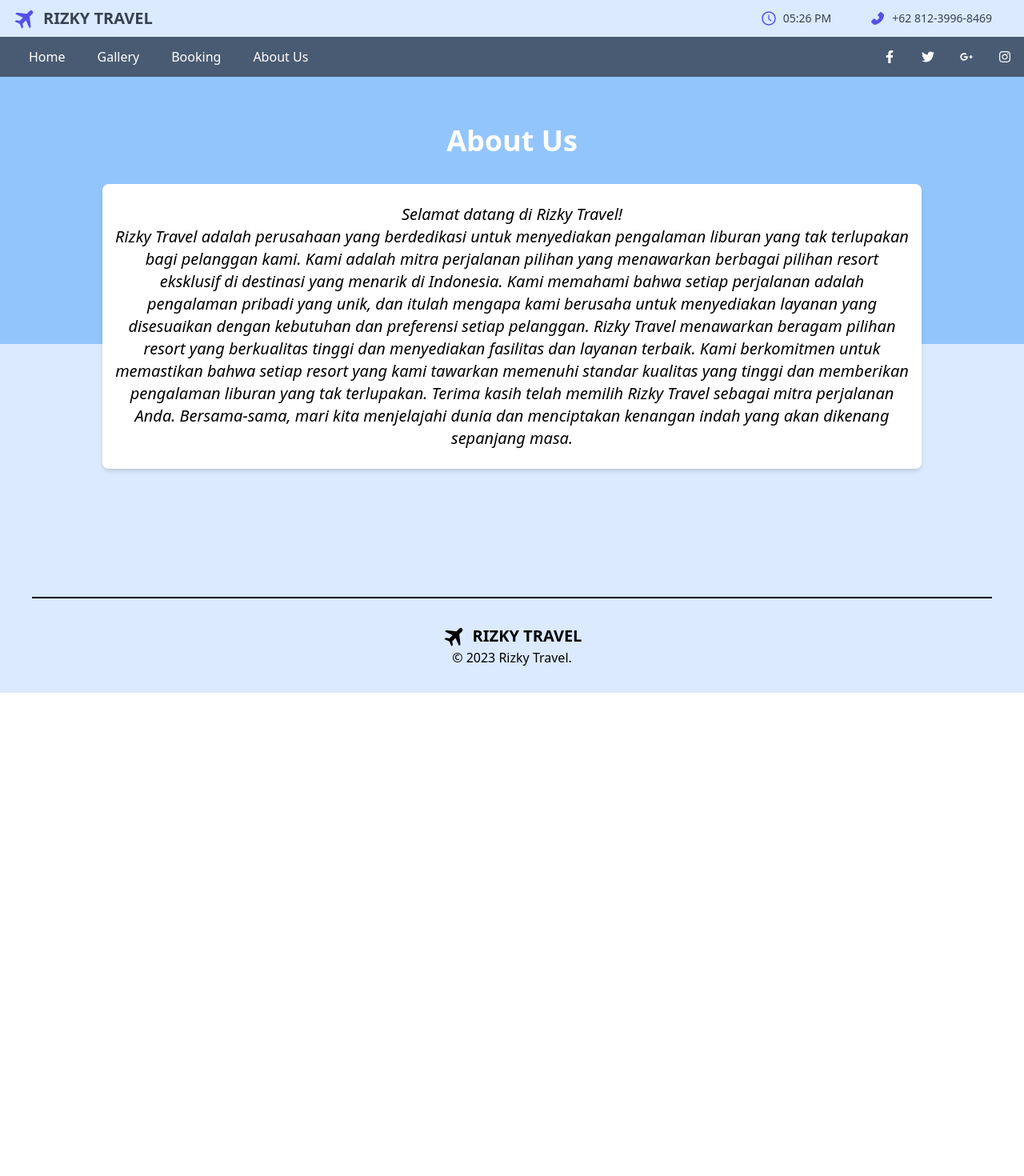
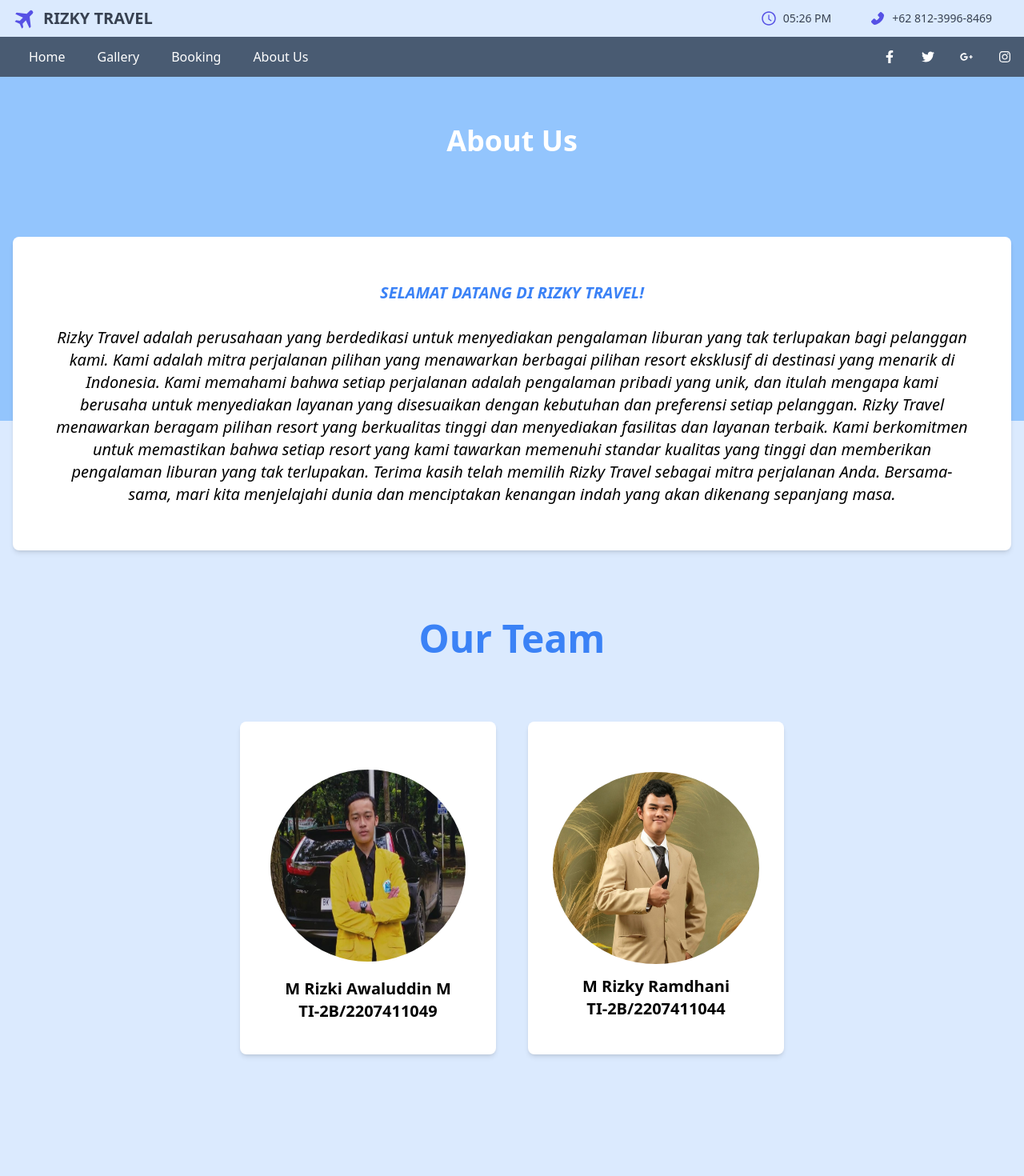
Before and after one commit to BuzanKun/Project-Webpro, a React (Create React App) app: page /About in a window 1280 px wide. Shown: the top 1470 px of the page at 80% size. Before the commit the page ends 940 px from the top, so only its background shows below. Built offline with nearby package versions, Linux system fonts and the light colour scheme.

Commit message:
Fix file and modify

```diff
--- a/src/components/Footer.jsx
+++ b/src/components/Footer.jsx
@@ -4,7 +4,7 @@ import { BiSolidPlaneAlt } from 'react-icons/bi'
 
 const Footer = () => {
   return (
-    <div className='max-w-[1200px] w-full py-8 m-auto mt-4 border-black border-t-2 text-center'>
+    <div className='max-w-[1200px] w-auto py-8 m-auto mt-4 border-black border-t-2  text-center'>
         <div className='flex items-center m-auto justify-center'>
         <BiSolidPlaneAlt size={30} className='mr-2'/>
         <h1 className='text-xl font-bold text-gray'>RIZKY TRAVEL</h1>
--- a/src/components/Hero.jsx
+++ b/src/components/Hero.jsx
@@ -2,14 +2,19 @@ import React from "react";
 
 const Hero = () => {
 	return (
-      <div className="w-full h-[90vh]">
-        <img src="https://www.indonesia.travel/content/dam/indtravelrevamp/id-id/ide-liburan/yuk-cari-tahu-tentang-pantai-dengan-pasir-terhalus-di-asia-yang-terletak-di-maluku-tenggara/pantai.jpg" alt="" className="w-full h-full obejct-cover"/>
-        <div className='max-w-[1140px] m-auto'>
-          <div className='absolute top-[40%] w-full md:-[50%] max-w-[600px] h-full flex flex-col text-white p-4'>
+		<div className="w-full h-[100vh]">
+			<img
+				src="https://www.indonesia.travel/content/dam/indtravelrevamp/id-id/ide-liburan/yuk-cari-tahu-tentang-pantai-dengan-pasir-terhalus-di-asia-yang-terletak-di-maluku-tenggara/pantai.jpg"
+				alt=""
+				className="w-full h-full obejct-cover"
+			/>
+			<div className="max-w-[1140px] m-auto">
+				<div className="absolute top-[40%] w-full md:-[50%] max-w-[600px] h-full flex flex-col text-white p-4">
 					<h1 className="font-bold text-4xl">Find Your Special Trip</h1>
 					<h2 className="text-4xl py-4 italic">With Rizky Travel</h2>
 					<p>
-              Plan your trip with Rizky Travel. Explore world & live life your way!
+						Plan your trip with Rizky Travel. Explore world & live life your
+						way!
 					</p>
 				</div>
 			</div>
--- a/src/components/Navbar.jsx
+++ b/src/components/Navbar.jsx
@@ -1,5 +1,4 @@
 import React, { useState } from "react";
-
 import {
 	FaFacebookF,
 	FaTwitter,
@@ -37,12 +36,12 @@ const handleNav = () => {
                 <FaGooglePlusG className='mx-4'/>
                 <FaInstagram className='mx-4'/>
             </div>
-                {/* Hamburger Icon */}
+                {/* Bar Icon */}
             <div onClick={handleNav} className="sm:hidden z-10">
                 <FaBars size={20} className="mr-4 cursor-pointer"/>
             </div>
                 {/* Mobile Menu */}
-            <div onClick={handleNav} className={ nav ? "overflow-y-hidden md-hidden ease-in duration-300 left-0 top-0 w-full h-screen bg-black/90 px-4 py-7 flex flex-col" : "absolute top-0 h-screen left-[-100%] ease-in duration-500 "}>
+            <div onClick={handleNav} className={ nav ? "overflow-y-hidden md-hidden ease-in duration-300 absolute left-0 top-0 w-full h-screen bg-black/90 px-4 py-7 flex flex-col" : "absolute top-0 h-screen left-[-100%] ease-in duration-500 "}>
             <ul className="h-full w-full text-center pt-12">
 				<li className="text-2xl py-8">
 					<Link to="/">Home</Link>
@@ -54,7 +53,7 @@ const handleNav = () => {
 					<Link to="/Booking">Booking</Link>
 				</li>
 				<li className="text-2xl py-8">
-					<Link to="/About">About Us</Link	>
+					<Link to="/About">About Us</Link>
 				</li>
 			</ul>
             </div>
--- a/src/pages/About.jsx
+++ b/src/pages/About.jsx
@@ -1,22 +1,71 @@
-import React from 'react'
+import React from "react";
+import foto from "../image/rizkiawaluddin.png";
+import foto1 from "../image/rizkyramdhani.jpg";
+import '../index.css'
 
 const About = () => {
 	return (
 		<div className="">
-        <div className="w-full h-96 bg-blue-300"></div>
+			<div className="w-full h-[60vh] bg-blue-300"></div>
 			<div className="flex justify-center">
-          <div className='absolute top-[17.5%] w-full md:-[50%] h-full flex flex-col text-white p-4 items-center'>
+				<div className="absolute top-[17.5%] flex flex-col text-white p-4 items-center ">
 					<h1 className="font-bold text-4xl">About Us</h1>
 				</div>
-          <div className="w-full md:max-w-5xl bg-white md:mt-[-200px] m-4 py-2 px-4 rounded-lg shadow-md">
-            <p className="text-xl py-4 italic text-center">
-              Selamat datang di Rizky Travel!<br/>Rizky Travel adalah perusahaan yang berdedikasi untuk menyediakan pengalaman liburan yang tak terlupakan bagi pelanggan kami. Kami adalah mitra perjalanan pilihan yang menawarkan berbagai pilihan resort eksklusif di destinasi yang menarik di Indonesia. Kami memahami bahwa setiap perjalanan adalah pengalaman pribadi yang unik, dan itulah mengapa kami berusaha untuk menyediakan layanan yang disesuaikan dengan kebutuhan dan preferensi setiap pelanggan. Rizky Travel menawarkan beragam pilihan resort yang berkualitas tinggi dan menyediakan fasilitas dan layanan terbaik. Kami berkomitmen untuk memastikan bahwa setiap resort yang kami tawarkan memenuhi standar kualitas yang tinggi dan memberikan pengalaman liburan yang tak terlupakan. Terima kasih telah memilih Rizky Travel sebagai mitra perjalanan Anda. Bersama-sama, mari kita menjelajahi dunia dan menciptakan kenangan indah yang akan dikenang sepanjang masa.
+				<div className="flex flex-col w-full h-full bg-white md:mt-[-230px] m-4 py-2 px-4 rounded-lg shadow-md">
+					<p className="text-xl py-4 m-8 italic text-center ">
+						<h2 className="text-blue-500 text-center">
+							SELAMAT DATANG DI RIZKY TRAVEL!
+						</h2>
+						<br />
+						Rizky Travel adalah perusahaan yang berdedikasi untuk menyediakan
+						pengalaman liburan yang tak terlupakan bagi pelanggan kami. Kami
+						adalah mitra perjalanan pilihan yang menawarkan berbagai pilihan
+						resort eksklusif di destinasi yang menarik di Indonesia. Kami
+						memahami bahwa setiap perjalanan adalah pengalaman pribadi yang
+						unik, dan itulah mengapa kami berusaha untuk menyediakan layanan
+						yang disesuaikan dengan kebutuhan dan preferensi setiap pelanggan.
+						Rizky Travel menawarkan beragam pilihan resort yang berkualitas
+						tinggi dan menyediakan fasilitas dan layanan terbaik. Kami
+						berkomitmen untuk memastikan bahwa setiap resort yang kami tawarkan
+						memenuhi standar kualitas yang tinggi dan memberikan pengalaman
+						liburan yang tak terlupakan. Terima kasih telah memilih Rizky Travel
+						sebagai mitra perjalanan Anda. Bersama-sama, mari kita menjelajahi
+						dunia dan menciptakan kenangan indah yang akan dikenang sepanjang
+						masa.
 					</p>
 				</div>
 			</div>
-        <div className="max-w-[1140px] mx-auto p-4 py-16"></div>
+			<div className="flex justify-center md:mt-[70px] md:mb-[-70px]">
+				<h1 className="text-blue-500 font-bold text-5xl"> Our Team </h1>
+			</div>
+			<div className="flex justify-center md:mt-[10vh] md:mb-[20vh] p-5 m-4 rounded-lg">
+				<div className="w-[40vh] shadow-md md:max-w-2xl p-2 py-10 m-5 md:mt-[50px] bg-white rounded-lg">
+					<div className="flex justify-center">
+						<img
+							className="rounded-[50%] w-[80%] h-[30vh] p-[-5vh] md:mt-[20px] md:max-w-auto md:max-h-auto"
+							src={foto}
+							alt=""
+						/>
+					</div>
+					<h3 className=" font-bold text-center text-xl md:mt-[20px]">
+						M Rizki Awaluddin M <br /> TI-2B/2207411049
+					</h3>
+				</div>
+				<div className="flexjustify-center w-[40vh] shadow-md p-2 py-10 m-5 md:mt-[50px] bg-white rounded-lg md:min-h-[5xl]">
+					<div className="flex justify-center p-4">
+						<img
+							className="rounded-[50%] w-[95%] h-[30vh] p-[-5vh] md:mt-[7px] "
+							src={foto1}
+							alt=""
+						/>
+					</div>
+					<h3 className=" font-bold text-center text-xl md:mt-[-2px] ">
+						M Rizky Ramdhani <br /> TI-2B/2207411044
+					</h3>
+				</div>
+			</div>
 		</div>
 	);
 };
 
-export default About
+export default About;
```
Also changed, not shown: src/image/rizkiawaluddin.png (added), src/image/rizkyramdhani.jpg (added). Lines whose indentation alone changed are shown as unchanged.
